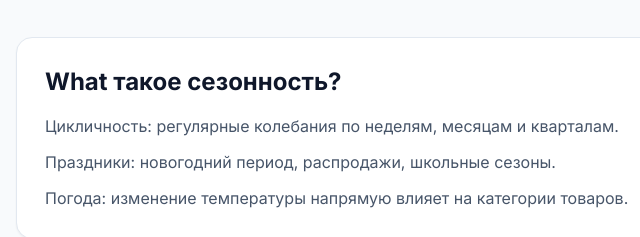
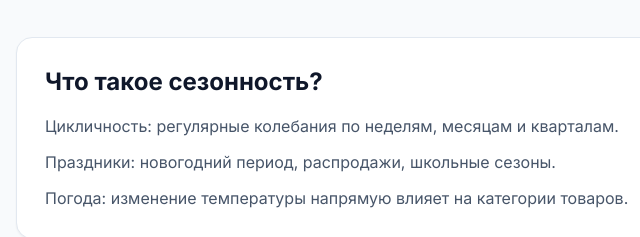
Before and after one commit to alinalina1312-dot/ictproject, a plain HTML site: page about.html in a window 1280 px wide. Shown: the part 600-837 px from the top of the page, 0-640 px from the left. Drawn offline with nearby package versions, Linux system fonts and the light colour scheme.

Commit message:
Fix translation of 'What' to 'Что' in about.html

```diff
--- a/about.html
+++ b/about.html
@@ -32,7 +32,7 @@
         <article class="rounded-2xl border border-slate-200 bg-white p-6 shadow-sm"><h2 class="text-lg font-semibold text-emerald-700">Выход</h2><p class="mt-2 text-sm text-slate-600">Прогноз на период + минимальный/максимальный порог (для риска).</p></article>
       </div>
       <section class="mt-10 rounded-2xl border border-slate-200 bg-white p-7 shadow-sm">
-        <h2 class="text-2xl font-bold">What такое сезонность?</h2>
+        <h2 class="text-2xl font-bold">Что такое сезонность?</h2>
         <ul class="mt-4 space-y-3 text-slate-600">
           <li>Цикличность: регулярные колебания по неделям, месяцам и кварталам.</li>
           <li>Праздники: новогодний период, распродажи, школьные сезоны.</li>
```
